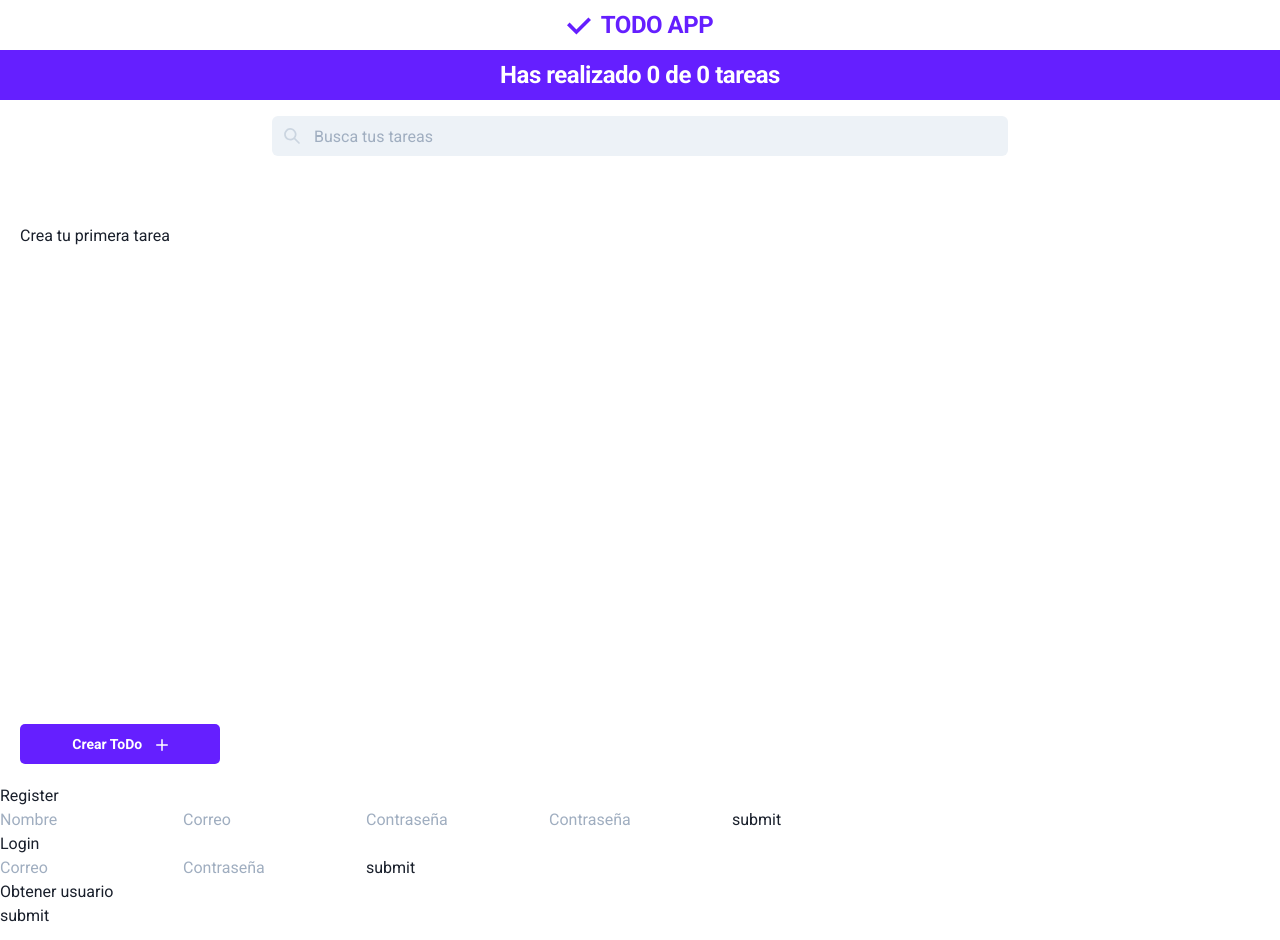
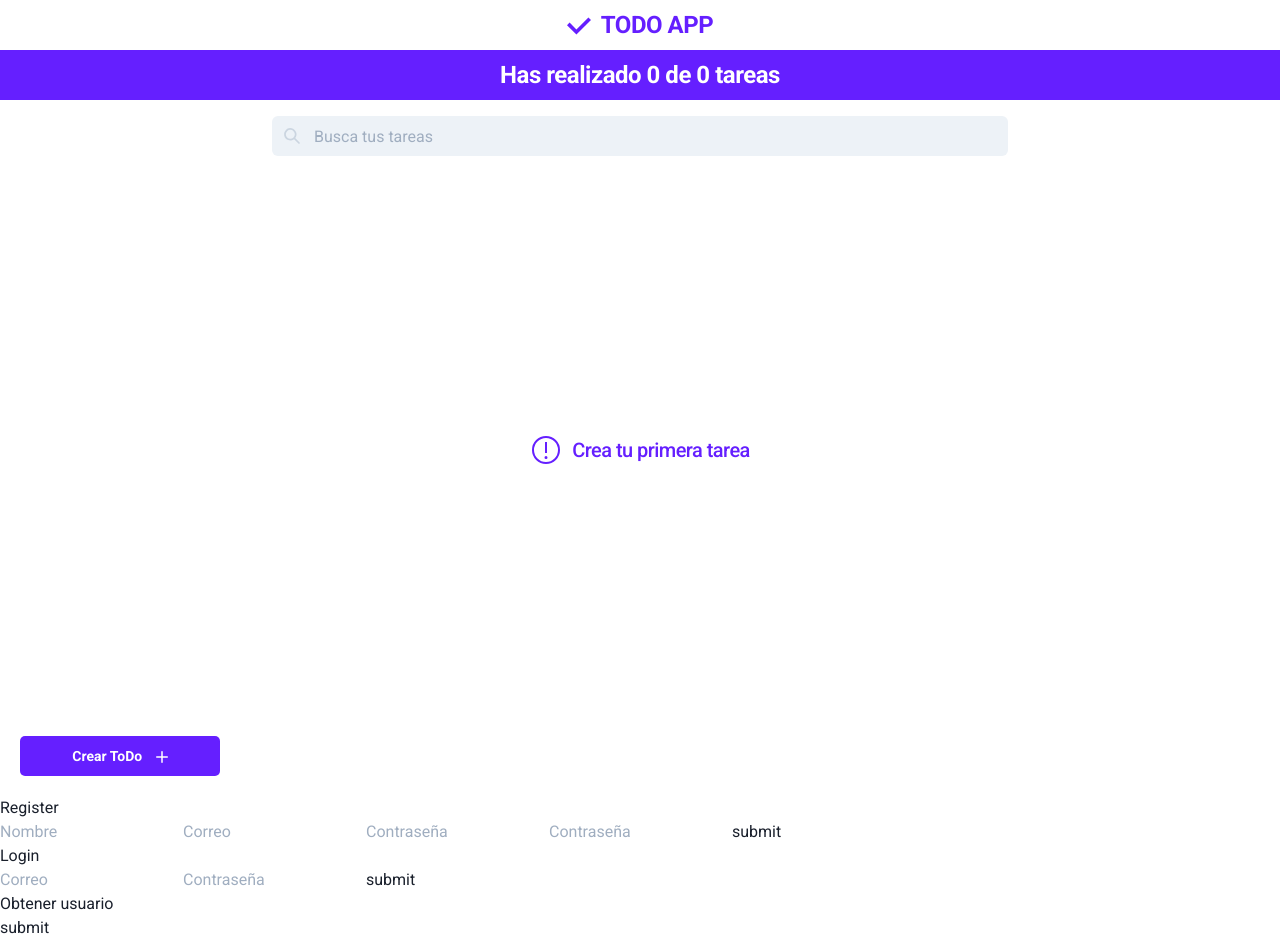
Before and after one commit to DanielE0802/Todo-React, a React (Create React App) app: page / in a window 1280 px wide. Built offline with nearby package versions, Linux system fonts and the light colour scheme.

Commit message:
Featu render props in TodoList

```diff
--- a/src/app/AppUI.jsx
+++ b/src/app/AppUI.jsx
@@ -10,7 +10,11 @@ import React from "react";
 import { Modal } from "../components/Modal";
 import { FormModal } from "../components/FormModal";
 import { User } from "../components/User";
+
+// States ToDos
 import { TodosLoading } from "../components/appStates/TodosLoading";
+import { TodosError } from "../components/appStates/TodosError";
+import { TodosEmpty } from "../components/appStates/TodosEmpty";
 
 function AppUI() {
   const { loading, error, searchedTasks, completeTask, deleteTask } =
@@ -25,13 +29,15 @@ function AppUI() {
       <TodoCounter />
       <TodoSearchInput />
 
-      <TodoList>
-        {error && <p>Errorrrrr</p>}
-        {loading && (
-            <TodosLoading></TodosLoading>
-        )}
-        {!loading && searchedTasks.length < 1 && <p>Crea tu primera tarea</p>}
-        {searchedTasks.map((todo) => (
+      <TodoList
+        error={error}
+        loading={loading}
+        searchedTasks={searchedTasks}
+        // Render props
+        onError={() => <TodosError></TodosError>}
+        onLoading={() => <TodosLoading></TodosLoading>}
+        onEmpty={() => <TodosEmpty></TodosEmpty>}
+        render={(todo) => (
           <TodoItem
             key={todo.text}
             text={todo.text}
@@ -42,8 +48,9 @@ function AppUI() {
             completeTask={() => completeTask(todo.text)}
             deleteTask={() => deleteTask(todo.text)}
           ></TodoItem>
-        ))}
-      </TodoList>
+        )}
+      />
+
       <Modal>
         <FormModal />
       </Modal>
@@ -52,8 +59,7 @@ function AppUI() {
         <TodoBotton />
       </div>
 
-          <User></User>
-
+      <User></User>
     </Fragment>
   );
 }
--- a/src/components/TodoList.js
+++ b/src/components/TodoList.js
@@ -1,7 +1,23 @@
 import React from "react";
 
 function TodoList(props) {
-  return <section className="TodoList container">{props.children}</section>;
+
+  // Destructuring
+  const { loading, searchedTasks,error, onEmpty, render, onError, onLoading } = props;
+
+  return (
+    <>
+      <section className={loading || searchedTasks.length > 0 ? "TodoList container" : "container"} >
+        {error && onError()}
+        {loading && onLoading()}
+
+        {!loading && searchedTasks.length < 1 && onEmpty()}
+
+        {searchedTasks.map(render)}
+
+        </section>
+    </>
+  )
 }
 
 export { TodoList };
--- a/src/components/appStates/TodosEmpty.js
+++ b/src/components/appStates/TodosEmpty.js
@@ -0,0 +1,8 @@
+import React from 'react'
+import { Icon } from '@iconify/react';
+
+export const TodosEmpty = () => {
+  return (
+    <div className="TodosEmpty"><Icon icon="carbon:warning" /> <h1>Crea tu primera tarea</h1></div>
+  )
+}
--- a/src/components/appStates/TodosError.js
+++ b/src/components/appStates/TodosError.js
@@ -0,0 +1,7 @@
+import React from 'react'
+
+export const TodosError = () => {
+  return (
+    <div>Error</div>
+  )
+}
--- a/src/scss/appStatesStyles.scss
+++ b/src/scss/appStatesStyles.scss
@@ -50,7 +50,26 @@ $boxShadow: 0px 7px 12px 6px rgba(117, 117, 117, 0.13);
     }
 }
 
+.TodosEmpty{
+    display: flex;
+    justify-content: center;
+    align-items: center;
+    gap: 10px;
+    min-height: calc(100vh - 348px);
 
+    h1{
+        color: #651fff;
+        font-weight: 500;
+        font-size: 20px;
+        letter-spacing: -0.54px;
+    }
+
+    svg{
+        color: #651fff;
+        font-weight: 500;
+        font-size: 32px;
+    }
+}
 
 
 @keyframes preloadAnimation {
```
